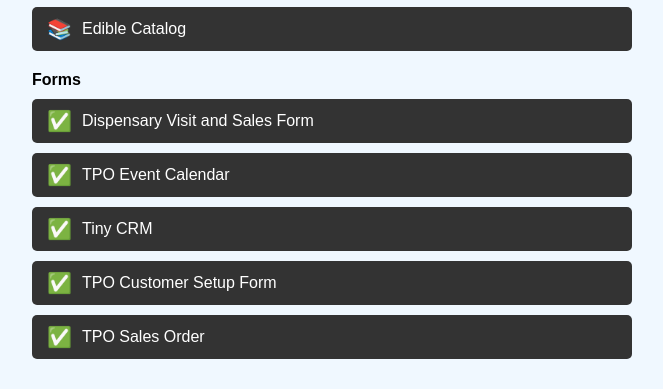
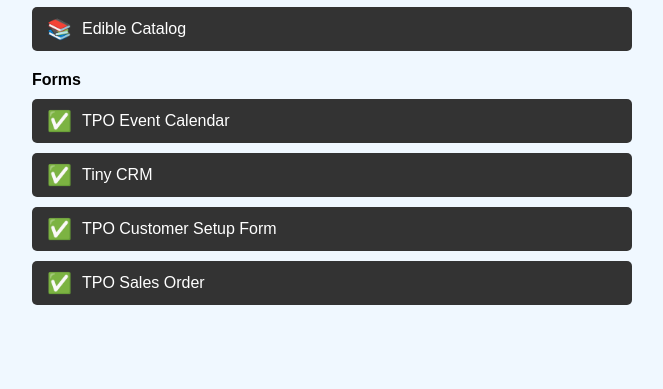
Before and after one commit to khchan8/Tpo-Website, a plain HTML site: page Link3.html in a window 1280 px wide. Shown: the part 553-942 px from the top of the page, without its empty margins (308-971 px from the left). After the commit the page ends 888 px from the top, so only its background shows below. Drawn offline with Linux system fonts and the light colour scheme.

Commit message:
remove Dispensary visit and Sales Form

```diff
--- a/Link3.html
+++ b/Link3.html
@@ -81,8 +81,7 @@
         <a href="https://khchan8.github.io/Tpo-Website" class="button"><span class="icon">📚</span>Edible Catalog</a>
 
         <div class="section-title">Forms</div>
-        <a href="https://forms.gle/uYPaMpv6nrSAiXu88" class="button"><span class="icon">✅</span>Dispensary Visit and Sales Form</a>
-		<a href="https://script.google.com/macros/s/AKfycbx-QyoPBPxm7rXH4xMx0gaVHsWDRsL29gr_zR8zgxvnAJndJAQppu296ffgGVltk9EH/exec" class="button"><span class="icon">✅</span>TPO Event Calendar</a>
+        <a href="https://script.google.com/macros/s/AKfycbx-QyoPBPxm7rXH4xMx0gaVHsWDRsL29gr_zR8zgxvnAJndJAQppu296ffgGVltk9EH/exec" class="button"><span class="icon">✅</span>TPO Event Calendar</a>
 		<a href="https://khchan8.github.io/Tpo-Website/CRM.html" class="button"><span class="icon">✅</span>Tiny CRM</a>
         <a href="https://forms.gle/uYPaMpv6nrSAiXu88" class="button"><span class="icon">✅</span>TPO Customer Setup Form</a>
 		<a href="https://docs.google.com/spreadsheets/d/1vZ7sX6oxnFwRWmCHYhsMPDpV6tT7mCePyBDnLyWZYbM" class="button"><span class="icon">✅</span>TPO Sales Order</a>
```
